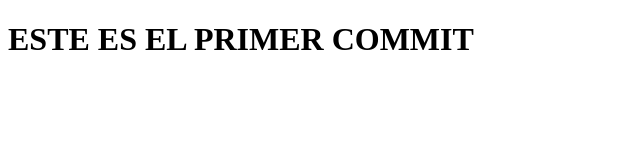
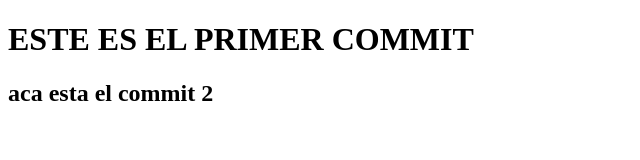
Before and after one commit to martinsetaro/repositorio-pruebas, a plain HTML site: page index.html in a window 1280 px wide. Shown: the whole page, without its empty margins (0-640 px from the left). Drawn offline with Linux system fonts and the light colour scheme.

Commit message:
desde rama 2

```diff
--- a/index.html
+++ b/index.html
@@ -8,5 +8,6 @@
 </head>
 <body>
     <h1>ESTE ES EL PRIMER COMMIT</h1>
+    <h2>aca esta el commit 2 </h2>
 </body>
 </html>
```
